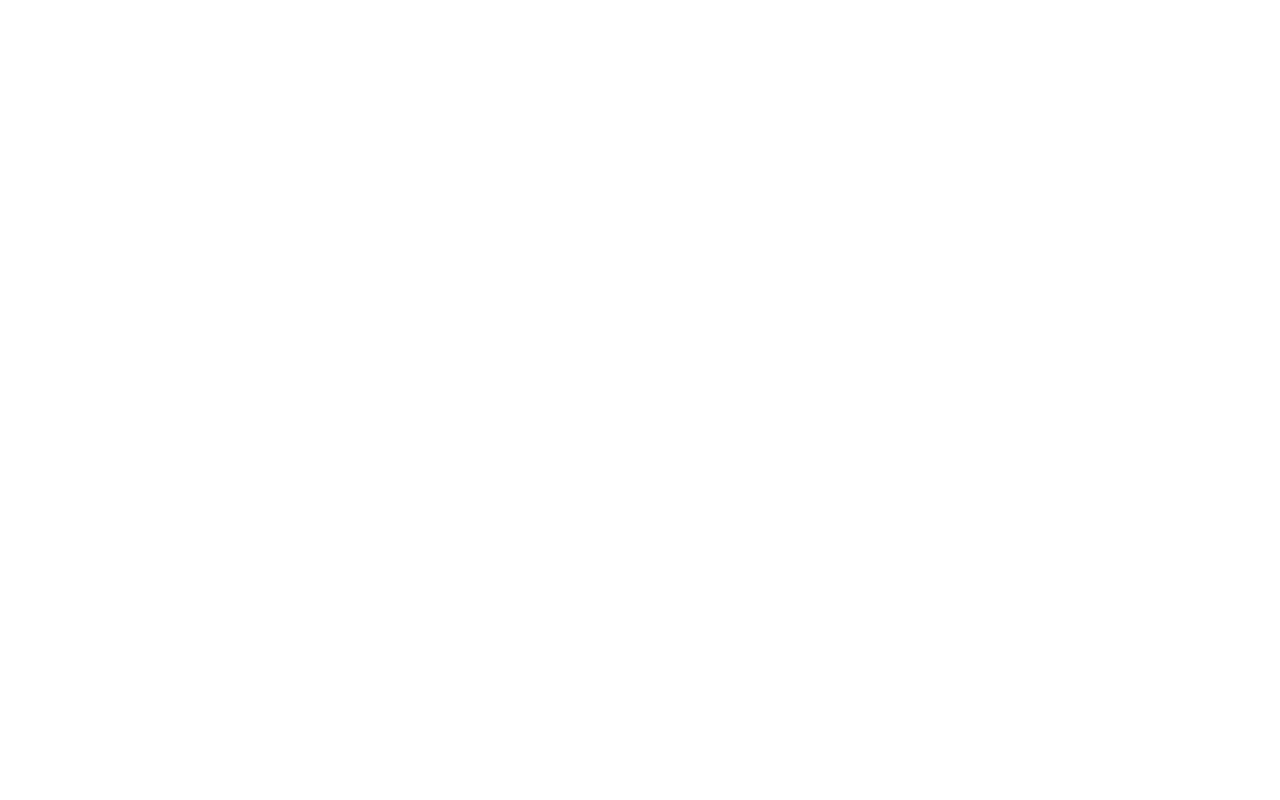
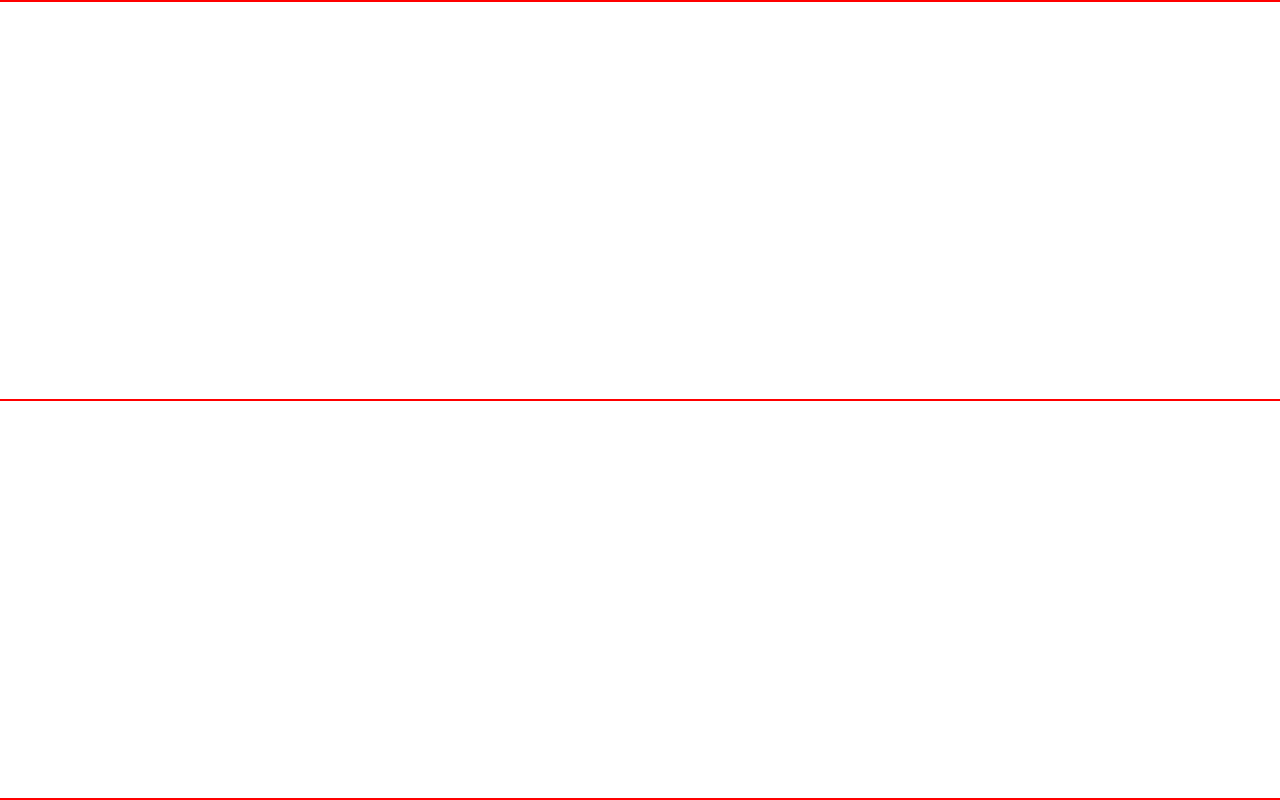
Before and after one commit to Victoria-Yeremenko/rsschool-cv, a plain HTML site: page index.html in a window 1280 px wide. Drawn offline with Linux system fonts and the light colour scheme.

Commit message:
feat: add basic page layout

```diff
--- a/index.html
+++ b/index.html
@@ -5,9 +5,26 @@
   <meta charset="UTF-8">
   <meta name="viewport" content="width=device-width, initial-scale=1.0">
   <title>CV - Victoria Yeremenko</title>
+  <link rel="preconnect" href="https://fonts.googleapis.com">
+  <link rel="preconnect" href="https://fonts.gstatic.com" crossorigin>
+  <link href="https://fonts.googleapis.com/css2?family=Montserrat:wght@100..900&display=swap" rel="stylesheet">
+  <link rel="stylesheet" href="style.css" />
+  <link rel="icon" href="favicon.ico" />
 </head>
 
-<body>
+<body class='page-body'>
+
+  <header class="header">
+    <div class="container"></div>
+  </header>
+
+  <main class="main">
+    <div class="container"></div>
+  </main>
+
+  <footer class="footer">
+    <div class="container"></div>
+  </footer>
 
 </body>
 
--- a/style.css
+++ b/style.css
@@ -0,0 +1,34 @@
+* {
+  box-sizing: border-box;
+}
+
+.page-body {
+  font-family: "Montserrat", sans-serif;
+  font-optical-sizing: auto;
+  font-style: normal;
+
+  min-height: 100vh;
+  margin: 0;
+  padding: 0;
+
+  display: flex;
+  flex-direction: column;
+  justify-content: space-between;
+}
+
+.container {
+  max-width: 1440px;
+  margin: 0 auto;
+}
+
+.header {
+  border: 1px solid red;
+}
+
+.main {
+  border: 1px solid red;
+}
+
+.footer {
+  border: 1px solid red;
+}
```
Also changed, not shown: favicon.ico (added).
